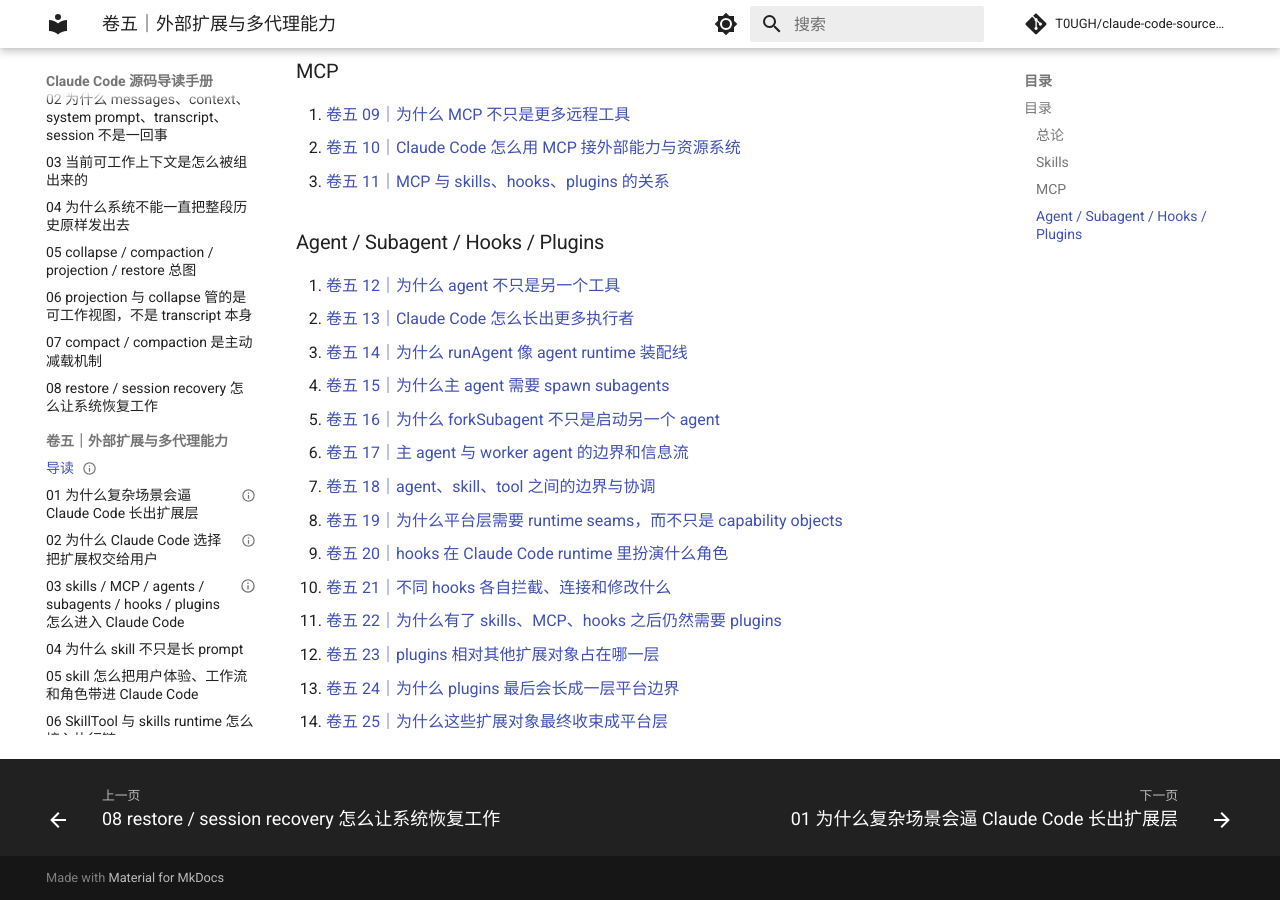
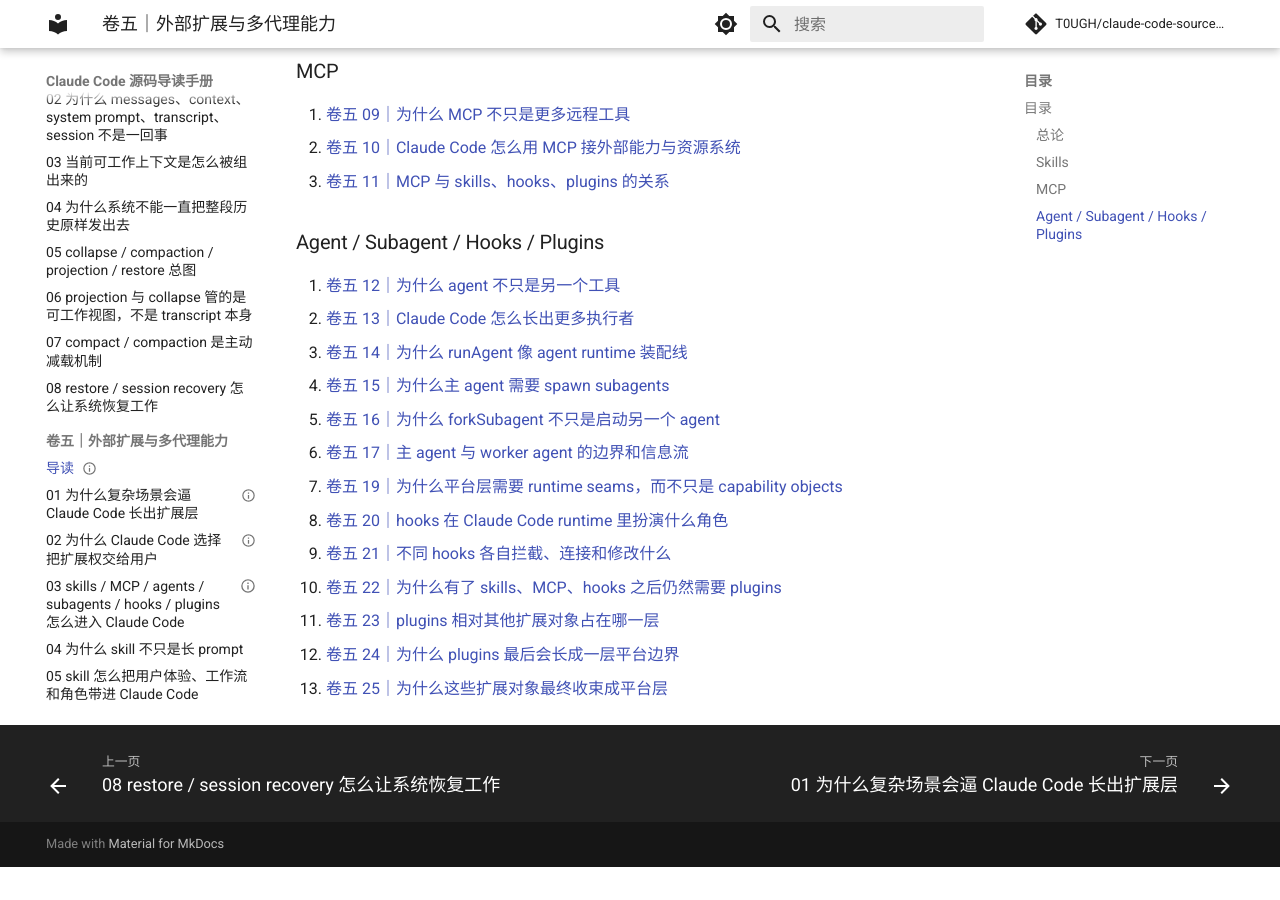
Before and after one commit to T0UGH/claude-code-source-guide, an MkDocs documentation site: the page built from docs/guidebookv2/volume-5/index.md, in a window 1280 px wide and 900 px high, scrolled down 758 px. Built offline with MkDocs 1.6.1 and Material for MkDocs 9.7.7, drawn with Linux system fonts in a browser that asks for light colours; comment, search, counter and statistics services are not loaded; after the commit the page ends 1625 px from its top, so only the background shows below that.

Commit message:
remove stale volume 5 article 18 links

```diff
--- a/docs/guidebookv2/volume-5/index.md
+++ b/docs/guidebookv2/volume-5/index.md
@@ -38,7 +38,6 @@ updated: 2026-04-09
 15. [卷五 15｜为什么主 agent 需要 spawn subagents](./15-why-the-main-agent-needs-to-spawn-subagents.md)
 16. [卷五 16｜为什么 forkSubagent 不只是启动另一个 agent](./16-why-forksubagent-is-not-just-starting-another-agent.md)
 17. [卷五 17｜主 agent 与 worker agent 的边界和信息流](./17-boundaries-and-information-flow-between-main-agent-and-worker-agent.md)
-18. [卷五 18｜agent、skill、tool 之间的边界与协调](./18-boundaries-and-coordination-between-agent-skill-and-tool.md)
 19. [卷五 19｜为什么平台层需要 runtime seams，而不只是 capability objects](./19-why-platform-layer-needs-runtime-seams-not-just-capability-objects.md)
 20. [卷五 20｜hooks 在 Claude Code runtime 里扮演什么角色](./20-what-role-hooks-play-in-claude-code-runtime.md)
 21. [卷五 21｜不同 hooks 各自拦截、连接和修改什么](./21-what-different-hooks-intercept-connect-and-modify-in-claude-code.md)
--- a/mkdocs.yml
+++ b/mkdocs.yml
@@ -143,7 +143,6 @@ nav:
       - 15 为什么主 agent 需要 spawn subagents: guidebookv2/volume-5/15-why-the-main-agent-needs-to-spawn-subagents.md
       - 16 为什么 forkSubagent 不只是启动另一个 agent: guidebookv2/volume-5/16-why-forksubagent-is-not-just-starting-another-agent.md
       - 17 主 agent 与 worker agent 的边界和信息流: guidebookv2/volume-5/17-boundaries-and-information-flow-between-main-agent-and-worker-agent.md
-      - 18 agent、skill、tool 之间的边界与协调: guidebookv2/volume-5/18-boundaries-and-coordination-between-agent-skill-and-tool.md
       - 19 为什么平台层需要 runtime seams，而不只是 capability objects: guidebookv2/volume-5/19-why-platform-layer-needs-runtime-seams-not-just-capability-objects.md
       - 20 hooks 在 Claude Code runtime 里扮演什么角色: guidebookv2/volume-5/20-what-role-hooks-play-in-claude-code-runtime.md
       - 21 不同 hooks 各自拦截、连接和修改什么: guidebookv2/volume-5/21-what-different-hooks-intercept-connect-and-modify-in-claude-code.md
```
